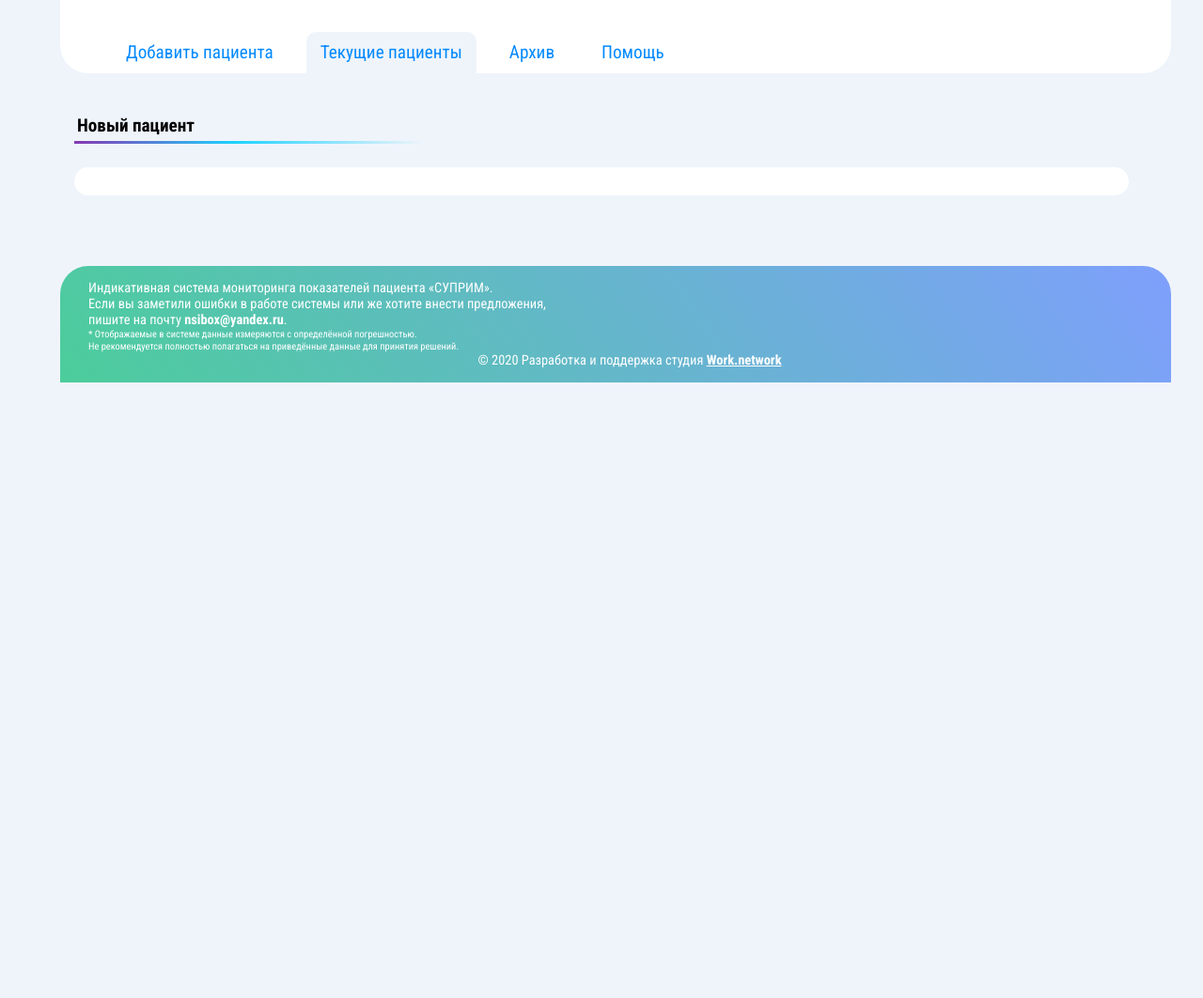
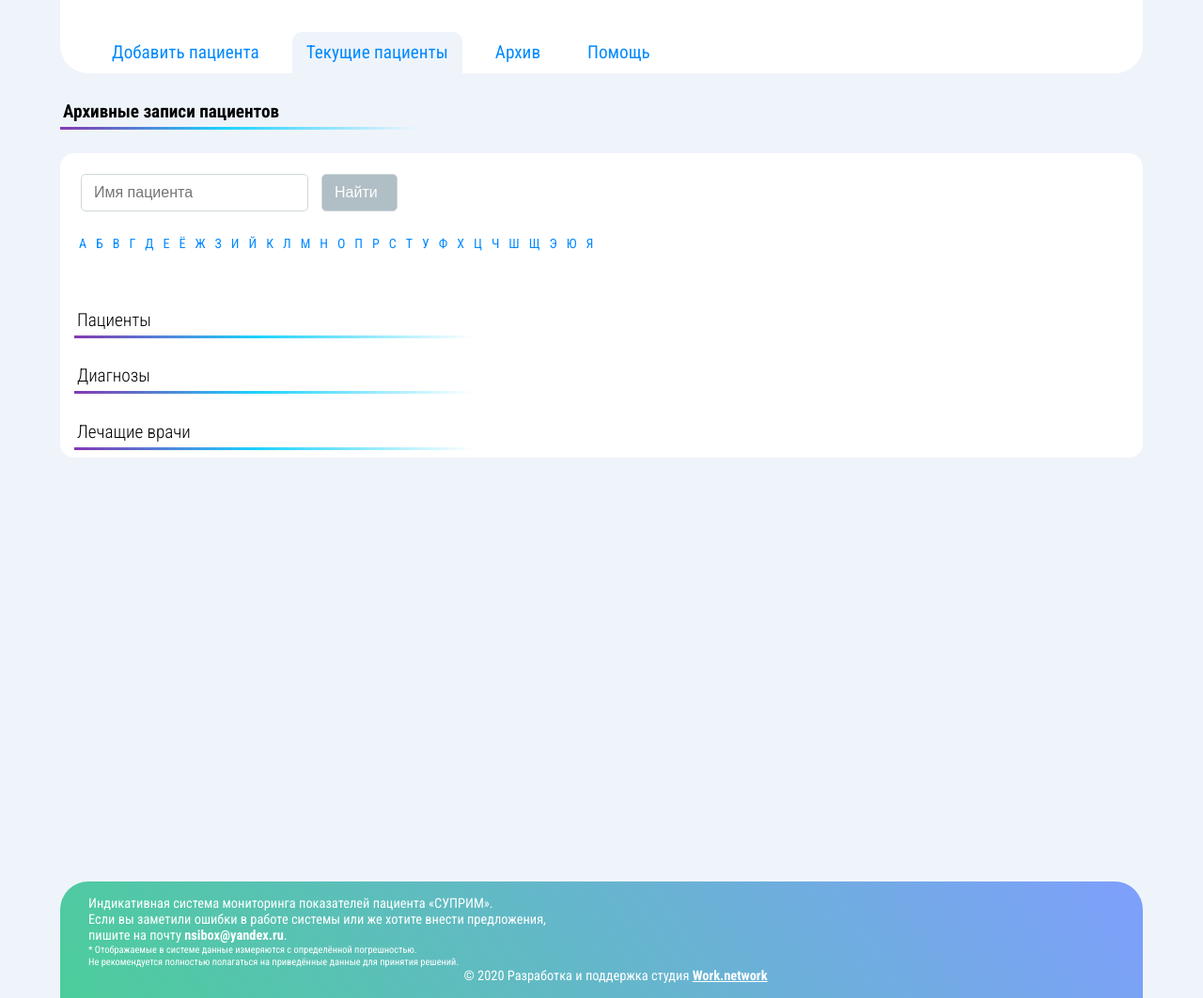
Before and after one commit to qtulhu/Supreeme, a Django app: page /infirmary/archive in a window 1280 px wide. Shown: the whole page at 94% size. Before the commit the page ends 407 px from the top, so only its background shows below. Run offline with Django 3.2, Linux system fonts and the light colour scheme; the visitor is signed in with stand-in values (Sample User, id 1); some libraries are stand-ins or nearby versions.

Commit message:
закончена страница помощи и архив

```diff
--- a/infirmary/static/css/style.css
+++ b/infirmary/static/css/style.css
@@ -4,6 +4,7 @@ body {
   background: #eff4fb;
   margin:0px;
   scroll-behavior: smooth;
+  height: 100%
 }
 
 h1 {
@@ -105,6 +106,7 @@ select {
 .main-container {
   display: flex;
   flex-direction: column;
+  min-height: 100%;
 }
 
 
@@ -122,11 +124,21 @@ select {
     width: 100vw;
   }
 
+  .footer {
+    width: 100%;
+
+  }
+  .header {
+    width: 100%;
+
+  }
+
   .dynamic-view {
     width: 100vw;
   }
 
   .content {
+    width: 100%;
 
     display: flex;
     flex-direction: column;
@@ -158,9 +170,18 @@ select {
     width: 40vw;
   }
 
-
+  .footer {
+    width: 90%;
+    margin: 0 auto;
+  }
+  .header {
+    width: 90%;
+    margin: 0 auto;
+  }
   .content {
-
+    width: 90%;
+    min-height: 100vh;
+    margin: 0 auto;
     display: flex;
     flex-direction: row;
     flex-wrap: wrap;
@@ -170,16 +191,16 @@ select {
   }
 
   .main-container {
-    width: 90%;
-    margin: 0 auto;
+    width: 100%;
+
   }
 
 }
 
 .header {
-  padding: 20px 15px 0px 15px;
+  padding: 20px 0px 0px 0px;
   background: #fff;
-  width: 100%;
+
   border-radius: 0px 0px 30px 30px;
   display: inline-flex;
   flex-direction: row;
@@ -257,7 +278,7 @@ select {
   display: flex;
   flex-direction: row;
   flex-wrap: wrap;
-  padding: 15px;
+
   justify-content: flex-start;
   align-items: flex-start;
   align-content: stretch;
@@ -300,7 +321,6 @@ select {
   background: #fff;
   border-radius: 15px;
   padding: 15px;
-  margin-left: 15px;
   display: flex;
   overflow-x: scroll;
 }
@@ -404,15 +424,14 @@ select {
 .footer {
   margin-top:60px;
   border-radius: 30px 30px 0px 0px;
-  width: 100%;
   color: #fff;
-  padding: 15px 0px 15px 30px;
+  padding: 15px 0px 15px 0px;
   background: rgb(34,195,131);
   background: -moz-linear-gradient(56deg, rgba(34,195,131,0.7959558823529411) 0%, rgba(45,98,253,0.5802696078431373) 100%);
   background: -webkit-linear-gradient(56deg, rgba(34,195,131,0.7959558823529411) 0%, rgba(45,98,253,0.5802696078431373) 100%);
   background: linear-gradient(56deg, rgba(34,195,131,0.7959558823529411) 0%, rgba(45,98,253,0.5802696078431373) 100%);
   filter: progid:DXImageTransform.Microsoft.gradient(startColorstr="#5b0054",endColorstr="#003962",GradientType=1);
-  display: inline-flex;
+  display: flex;
   flex-direction: column;
   flex-wrap: nowrap;
   justify-content: flex-start;
@@ -421,7 +440,7 @@ select {
 }
 
 .index-list {
-  width: 90vw;
+  width: 100%;
 }
 
 .index-list-tab {
@@ -606,7 +625,7 @@ select {
 }
 
 .footer p {
-  margin: 0px;
+  margin: 0px 0px 0px 30px;
   font-size: 0.9rem;
 }
 
@@ -635,3 +654,25 @@ select {
 .small-oferta {
   font-size: 0.65rem!important;
 }
+
+.alphabet-list {
+  display: inline-flex;
+  flex-direction: row;
+  flex-flow: wrap;
+  padding-left: 0px;
+  height: 40px;
+}
+
+.alphabet-list li {
+  list-style: none;
+  padding: 5px;
+}
+
+.alphabet-list li a:hover {
+  font-size: 1.2rem;
+  transition: 0.2s;
+  font-weight: 700;
+}
+.index-list-tabes h4 {
+  font-weight: 300;
+}
--- a/infirmary/templates/add-pacient.html
+++ b/infirmary/templates/add-pacient.html
@@ -1,7 +1,7 @@
 {% extends "base.html" %}
 
 {% block title %}
-<title>Добавить пациента</title>
+<title>Добавить пациента | Система СУПРИМ</title>
 <meta name="Description" content=" index ">
 {% endblock %}
 
--- a/infirmary/templates/archive.html
+++ b/infirmary/templates/archive.html
@@ -1,7 +1,7 @@
 {% extends "base.html" %}
 
 {% block title %}
-<title>Архив пациентов</title>
+<title>Архив пациентов | Система СУПРИМ</title>
 <meta name="Description" content=" index ">
 {% endblock %}
 
@@ -11,10 +11,50 @@
 
     <div class="content">
       <div class="content-block index-list">
-        <h4>Новый пациент</h4>
+        <h4>Архивные записи пациентов</h4>
         <div class="index-list-tab">
           <div class="index-list-tabes-pacient">
-
+            <div class="index-list-tabes">
+              <div class="tabes-pacient-cell">
+                  <input type="search" name="cur-pacient-finder" placeholder="Имя пациента">
+                  <input type="submit" name="cur-pacient-find" value="Найти" class="button-secondary">
+              </div>
+              <ul class="alphabet-list">
+                <li><a href="#">А</a></li>
+                <li><a href="#">Б</a></li>
+                <li><a href="#">В</a></li>
+                <li><a href="#">Г</a></li>
+                <li><a href="#">Д</a></li>
+                <li><a href="#">Е</a></li>
+                <li><a href="#">Ё</a></li>
+                <li><a href="#">Ж</a></li>
+                <li><a href="#">З</a></li>
+                <li><a href="#">И</a></li>
+                <li><a href="#">Й</a></li>
+                <li><a href="#">К</a></li>
+                <li><a href="#">Л</a></li>
+                <li><a href="#">М</a></li>
+                <li><a href="#">Н</a></li>
+                <li><a href="#">О</a></li>
+                <li><a href="#">П</a></li>
+                <li><a href="#">Р</a></li>
+                <li><a href="#">С</a></li>
+                <li><a href="#">Т</a></li>
+                <li><a href="#">У</a></li>
+                <li><a href="#">Ф</a></li>
+                <li><a href="#">Х</a></li>
+                <li><a href="#">Ц</a></li>
+                <li><a href="#">Ч</a></li>
+                <li><a href="#">Ш</a></li>
+                <li><a href="#">Щ</a></li>
+                <li><a href="#">Э</a></li>
+                <li><a href="#">Ю</a></li>
+                <li><a href="#">Я</a></li>
+              </ul>
+              <h4>Пациенты</h4>
+              <h4>Диагнозы</h4>
+              <h4>Лечащие врачи</h4>
+              </div>
             </div>
           </div>
         </div>
--- a/infirmary/templates/pacient.html
+++ b/infirmary/templates/pacient.html
@@ -1,7 +1,7 @@
 {% extends "base.html" %}
 
 {% block title %}
-<title>Пациент номер ...</title>
+<title>Пациент номер ... | Система СУПРИМ</title>
 <meta name="Description" content=" patient ">
 {% endblock %}
 
@@ -52,8 +52,6 @@
         </div>
       </div>
 
-    </div>
-    <div class="content">
       <div class="content-block health-logs">
         <h4>Список событий</h4>
         <table class="health-log-table">
```
Also changed, not shown: infirmary/templates/help.html (+12 -3 lines), infirmary/templates/index.html (+15 -15 lines).
